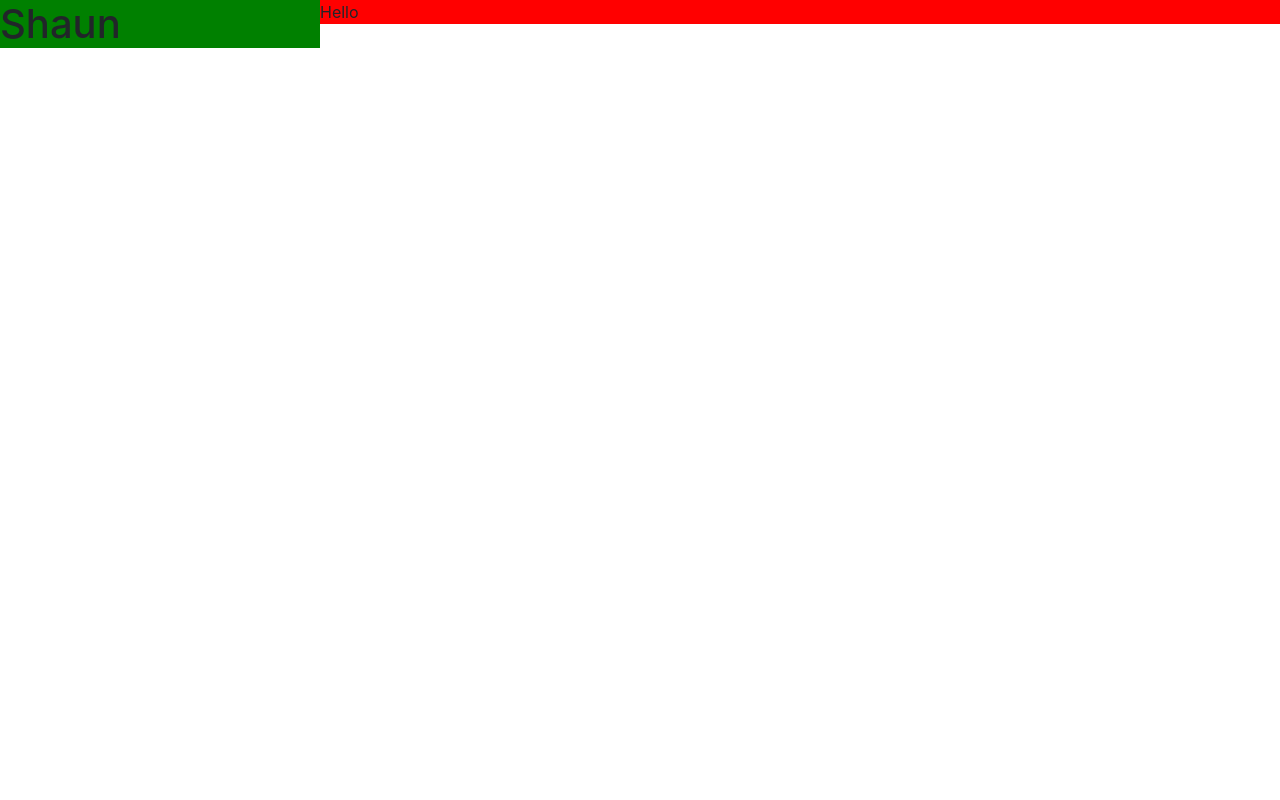
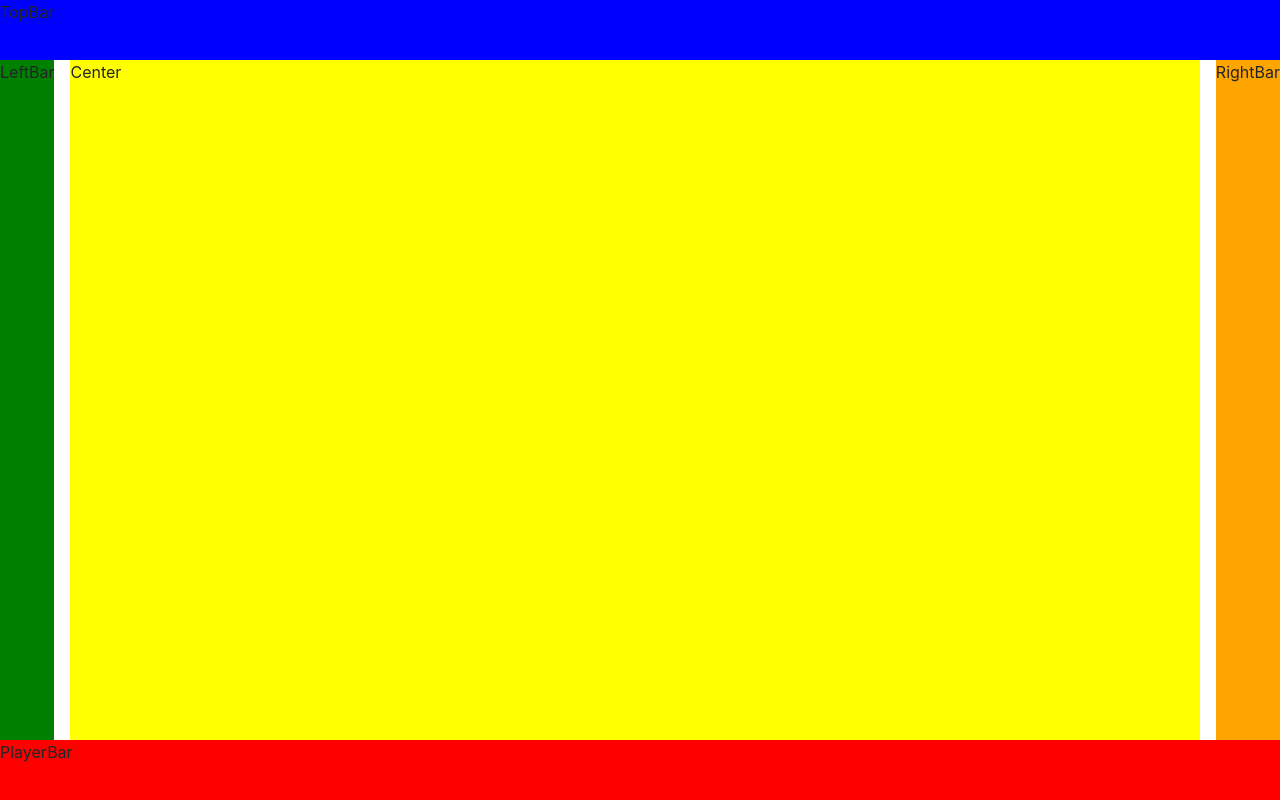
Before and after one commit to coryFinkbeiner/spotter, a React (Create React App) app in the folder client/: page / in a window 1280 px wide. Built offline with nearby package versions, Linux system fonts and the light colour scheme; what spotify-web-api-node would draw is missing.

Commit message:
building out Application, rough

```diff
--- /dev/null
+++ b/client/src/components/Application.js
@@ -0,0 +1,95 @@
+import React from 'react';
+
+const Container = ({ children }) => (
+  <div
+    style={{
+      display: 'grid',
+      gridTemplateRows: 'auto 1fr auto', // Three rows: auto for TopBar, 1fr for Middle, auto for PlayerBar
+      height: '100vh', // Full height of the viewport
+    }}
+  >
+    {children}
+  </div>
+);
+
+const TopBar = () => (
+  <div
+    style={{
+      backgroundColor: 'blue', // Add your styles for TopBar
+      height: '60px', // Adjust the height as needed
+    }}
+  >
+    TopBar
+  </div>
+);
+
+const Middle = ({ children }) => (
+  <div
+    style={{
+      display: 'grid',
+      gridTemplateColumns: 'auto 2fr auto', // Three columns: auto for LeftBar, 2fr for Center, auto for RightBar
+      gridGap: '16px', // Gap between columns
+    }}
+  >
+    {children}
+  </div>
+);
+
+const LeftBar = () => (
+  <div
+    style={{
+      backgroundColor: 'green', // Add your styles for LeftBar
+    }}
+  >
+    LeftBar
+  </div>
+);
+
+const Center = () => (
+  <div
+    style={{
+      backgroundColor: 'yellow', // Add your styles for Center
+    }}
+  >
+    Center
+  </div>
+);
+
+const RightBar = () => (
+  <div
+    style={{
+      backgroundColor: 'orange', // Add your styles for RightBar
+    }}
+  >
+    RightBar
+  </div>
+);
+
+const PlayerBar = () => (
+  <div
+    style={{
+      backgroundColor: 'red', // Add your styles for PlayerBar
+      height: '60px', // Adjust the height as needed
+    }}
+  >
+    PlayerBar
+  </div>
+);
+
+function Application() {
+  return (
+    <Container>
+      <TopBar />
+
+      <Middle>
+        <LeftBar />
+        <Center />
+        <RightBar />
+      </Middle>
+
+      <PlayerBar />
+    </Container>
+  );
+}
+
+export default Application;
--- a/client/src/index.js
+++ b/client/src/index.js
@@ -3,6 +3,8 @@ import ReactDOM from 'react-dom/client';
 import './index.css';
 import App from './App';
 import { DataProvider } from './DataContext';
+
+import Application from './components/Application';
 
 
 import FakeApp from './components/FakeApp';
@@ -18,7 +20,10 @@ root.render(
       {/* <App /> */}
 
 
-      <FakeApp />
+      {/* <FakeApp /> */}
+
+
+      <Application />
 
 
 
```
Also changed, not shown: client/src/App.js (+0 -16 lines), client/src/components/FakeApp.js (+24 -0 lines).
